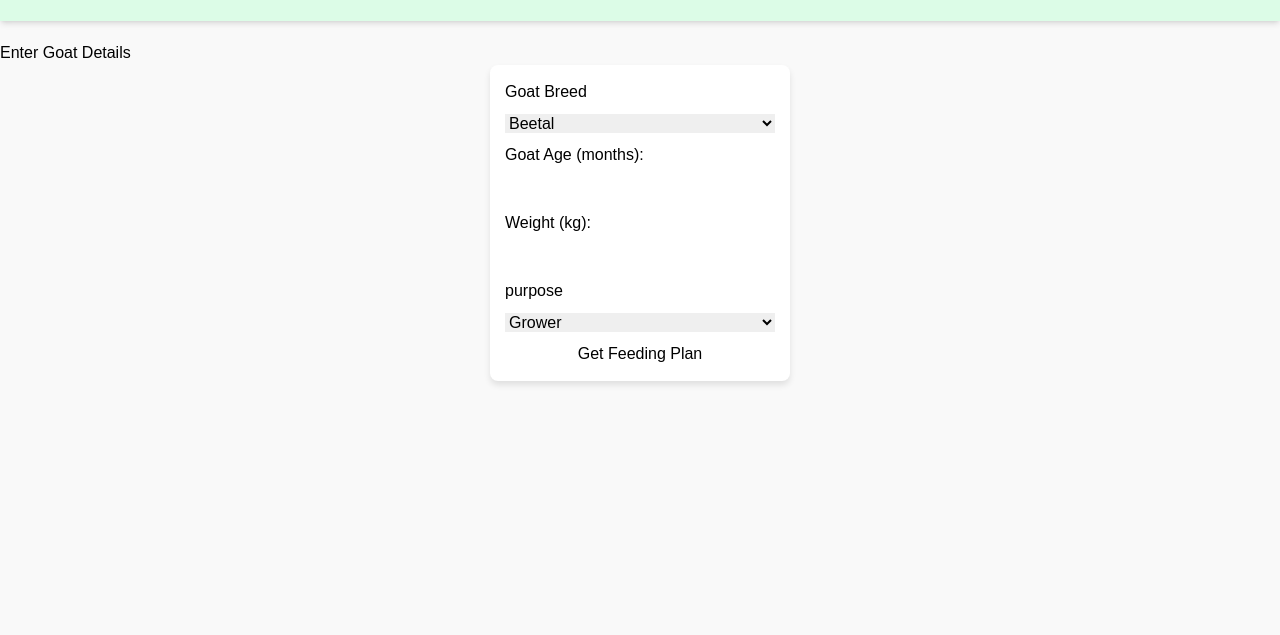
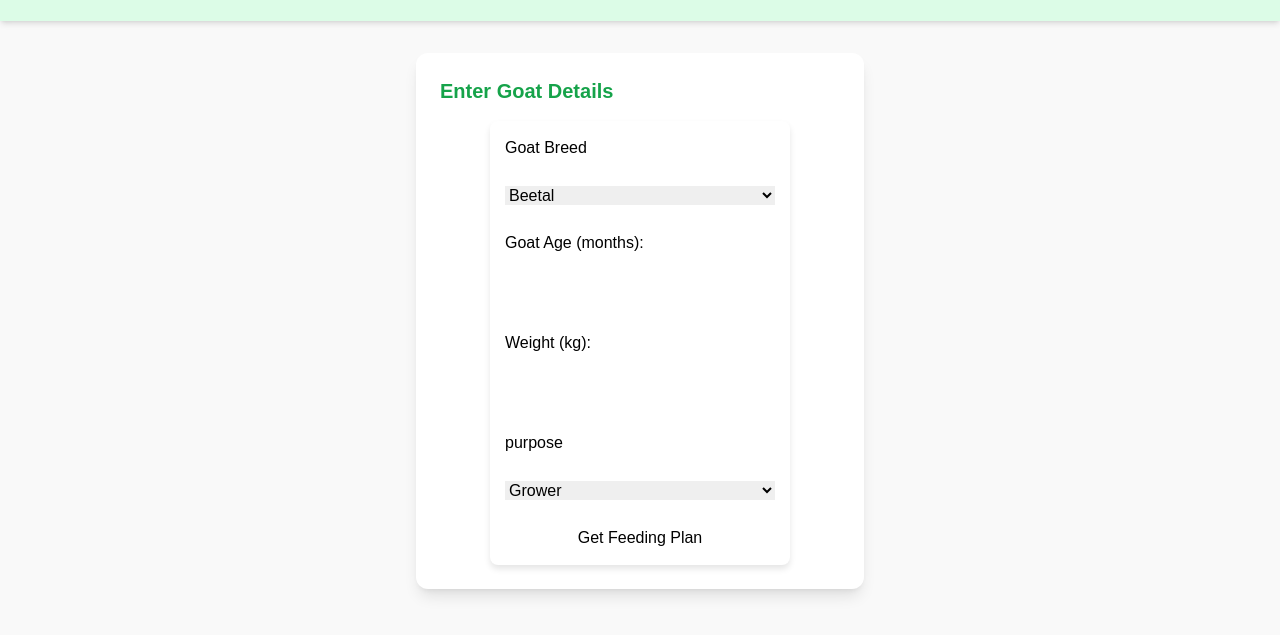
Before and after one commit to rahatali555/Goat-app, a plain HTML site: page index.html in a window 1280 px wide. Shown: the part 87-722 px from the top of the page. Drawn offline with nearby package versions, Linux system fonts and the light colour scheme.

Commit message:
added tailwind in section

```diff
--- a/index.html
+++ b/index.html
@@ -30,12 +30,12 @@
   <main>
     <!-- Main content area -->
 
-    <section>
+    <section class="max-w-md mx-auto mt-8 p-6 bg-white rounded-xl shadow-lg">
       <!-- Section for entering goat details -->
-      <h2>Enter Goat Details</h2>
+      <h2 class="text-xl font-semibold mb-4 text-green-600">Enter Goat Details</h2>
 
       <!-- Goat information form -->
-      <form id="goatForm">
+      <form id="goatForm" class="space-y-4">
         <!-- Breed input -->
         <label for="breed">Goat Breed</label>
        <select id="breed" required>
```
